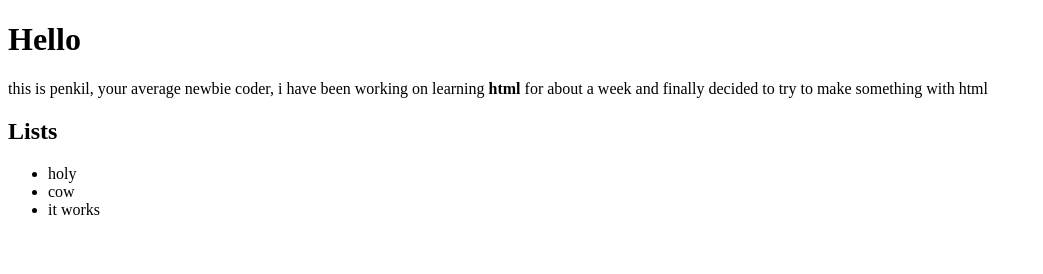
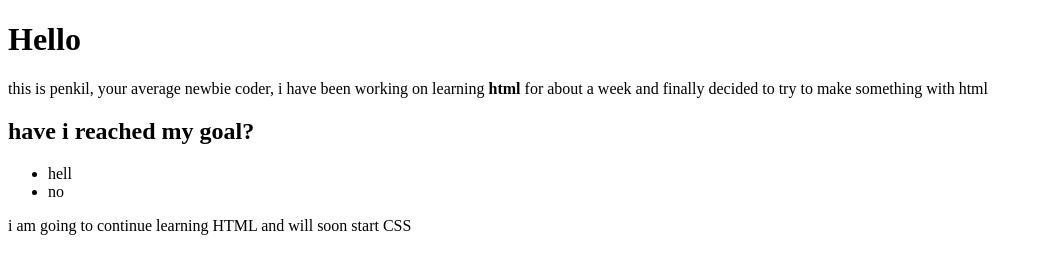
Before and after one commit to Penkil/Penkil.github.io, a plain HTML site: page index.html in a window 1280 px wide. Shown: the whole page, without its empty margins (0-1043 px from the left). Drawn offline with Linux system fonts and the light colour scheme.

Commit message:
Update index.html

```diff
--- a/index.html
+++ b/index.html
@@ -6,12 +6,11 @@
   <body>
     <h1>Hello</h1>
     <p>this is penkil, your average newbie coder, i have been working on learning <strong>html</strong> for about a week and finally decided to try to make something with html </p>
-    <h2>Lists</h2>
+    <h2>have i reached my goal?</h2>
     <ul>
-      <li>holy
-      <li>cow
-      <li>it works
+      <li>hell
+      <li>no
     </ul>
-
+    <p>i am going to continue learning HTML and will soon start CSS</p>
   </body>
 </html>
```
